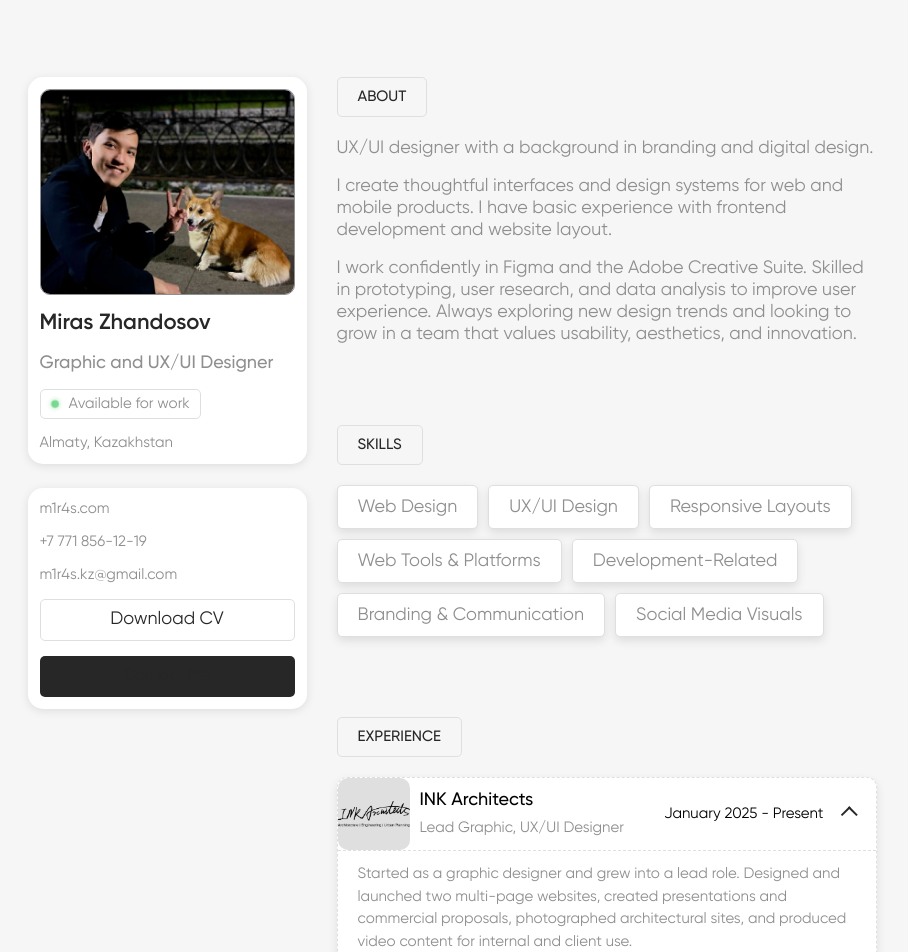
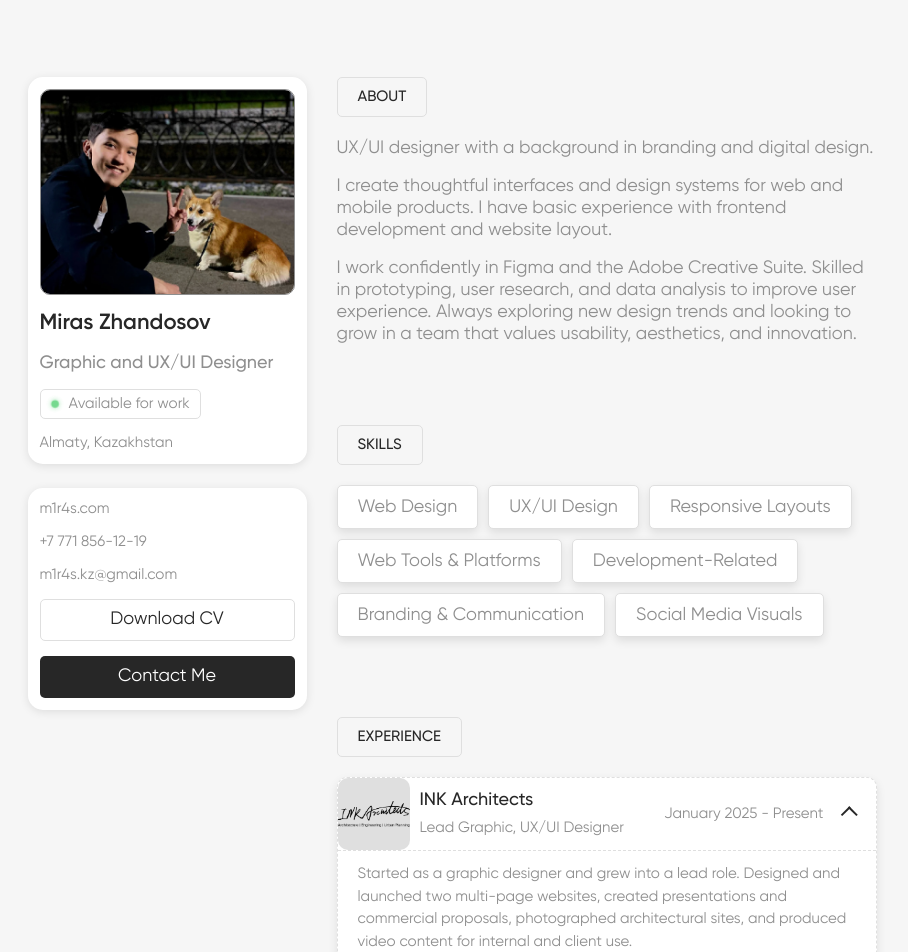
Before and after one commit to m1r4ss/my-portfolio, a Next.js app: page / in a window 1280 px wide. Shown: the top 952 px of the page, without its empty margins (188-1096 px from the left). Built offline with nearby package versions, Linux system fonts and the light colour scheme; no server answers.

Commit message:
Codex fixed all bugs)

```diff
--- a/src/app/globals.css
+++ b/src/app/globals.css
@@ -59,14 +59,23 @@ a {
   text-decoration: none;
 }
 
-a[x-apple-data-detectors],
-a[href^="tel"],
-a[href^="mailto"],
-a[href^="sms"] {
+a[x-apple-data-detectors]:not([data-button="primary"]):not([data-link-card="true"]),
+a[href^="tel"]:not([data-button="primary"]):not([data-link-card="true"]),
+a[href^="mailto"]:not([data-button="primary"]):not([data-link-card="true"]),
+a[href^="sms"]:not([data-button="primary"]):not([data-link-card="true"]) {
   color: inherit !important;
   -webkit-text-fill-color: inherit !important;
   text-decoration: none !important;
   font: inherit !important;
+}
+
+[data-button="primary"],
+[data-button="primary"]:link,
+[data-button="primary"]:visited,
+[data-button="primary"]:hover,
+[data-button="primary"]:active {
+  color: #ffffff !important;
+  -webkit-text-fill-color: #ffffff !important;
 }
 
 /* iOS Safari can still inject blue auto-links into text nodes. Force inheritance. */
@@ -78,11 +87,11 @@ a[href^="sms"] {
   font: inherit !important;
 }
 
-.contactLine a,
-.contactLine a:link,
-.contactLine a:visited,
-.contactLine a:hover,
-.contactLine a:active {
+[data-contact="muted"] a,
+[data-contact="muted"] a:link,
+[data-contact="muted"] a:visited,
+[data-contact="muted"] a:hover,
+[data-contact="muted"] a:active {
   color: #8f8f8f !important;
   text-decoration: none !important;
   -webkit-text-fill-color: #8f8f8f !important;
@@ -90,4 +99,5 @@ a[href^="sms"] {
 
 button {
   font-family: inherit;
+  color: inherit;
 }
--- a/src/app/page.module.css
+++ b/src/app/page.module.css
@@ -220,6 +220,10 @@
   padding: 0;
   cursor: pointer;
   text-align: left;
+  appearance: none;
+  -webkit-appearance: none;
+  font: inherit;
+  color: #272727;
 }
 
 .listLeft {
@@ -274,12 +278,15 @@
   font-size: 18px;
   font-weight: 500;
   line-height: 1;
+  color: #272727;
+  -webkit-text-fill-color: #272727;
 }
 
 .listSubtitle {
   font-size: 15px;
   color: #8f8f8f;
   line-height: 1.2;
+  -webkit-text-fill-color: #8f8f8f;
 }
 
 .listRight,
@@ -289,11 +296,14 @@
   gap: 20px;
   padding-right: 20px;
   font-size: 15px;
+  color: #272727;
+  -webkit-text-fill-color: #272727;
 }
 
 .listRightMuted {
   color: #8f8f8f;
   gap: 10px;
+  -webkit-text-fill-color: #8f8f8f;
 }
 
 .chevron {
@@ -317,8 +327,23 @@
   padding: 0 20px;
   font-size: 15px;
   color: #8f8f8f;
+  -webkit-text-fill-color: #8f8f8f;
   line-height: 1.5;
   transition: max-height 0.25s ease, padding 0.25s ease;
+}
+
+.listRight,
+.listRightMuted,
+.experienceDetails {
+  color: #8f8f8f !important;
+  -webkit-text-fill-color: #8f8f8f !important;
+}
+
+.experienceDetails a,
+.listItem a {
+  color: inherit !important;
+  -webkit-text-fill-color: inherit !important;
+  text-decoration: none !important;
 }
 
 .experienceOpen {
--- a/src/app/page.tsx
+++ b/src/app/page.tsx
@@ -1,6 +1,6 @@
 "use client";
 
-import { useState } from "react";
+import { useEffect, useState } from "react";
 import styles from "./page.module.css";
 
 const images = {
@@ -191,6 +191,54 @@ export default function Home() {
   const [openIndex, setOpenIndex] = useState<number | null>(0);
   const [openEducationIndex, setOpenEducationIndex] = useState<number | null>(0);
 
+  // #region agent log
+  useEffect(() => {
+    if (typeof window === "undefined") return;
+    fetch("http://127.0.0.1:7242/ingest/f0ad6209-1c61-408a-8570-33cfd176d91a", {
+      method: "POST",
+      headers: {
+        "Content-Type": "application/json",
+        "X-Debug-Session-Id": "3627a8",
+      },
+      body: JSON.stringify({
+        sessionId: "3627a8",
+        runId: "initial",
+        hypothesisId: "H1",
+        location: "src/app/page.tsx:Home/useEffect",
+        message: "Home mounted on client",
+        data: {
+          userAgent: window.navigator.userAgent,
+          width: window.innerWidth,
+        },
+        timestamp: Date.now(),
+      }),
+    }).catch(() => {});
+  }, []);
+
+  useEffect(() => {
+    if (typeof window === "undefined") return;
+    fetch("http://127.0.0.1:7242/ingest/f0ad6209-1c61-408a-8570-33cfd176d91a", {
+      method: "POST",
+      headers: {
+        "Content-Type": "application/json",
+        "X-Debug-Session-Id": "3627a8",
+      },
+      body: JSON.stringify({
+        sessionId: "3627a8",
+        runId: "initial",
+        hypothesisId: "H2",
+        location: "src/app/page.tsx:Home/useEffect-openIndex",
+        message: "Accordion state changed",
+        data: {
+          openIndex,
+          openEducationIndex,
+        },
+        timestamp: Date.now(),
+      }),
+    }).catch(() => {});
+  }, [openIndex, openEducationIndex]);
+  // #endregion
+
   return (
     <div className={styles.page}>
       <main className={styles.layout}>
@@ -209,9 +257,15 @@ export default function Home() {
           </div>
 
           <div className={`${styles.card} ${styles.stickyCardSecondary}`}>
-            <div className={styles.contactLine}>m1r4s.com</div>
-            <div className={styles.contactLine}>+7 771 856-12-19</div>
-            <div className={styles.contactLine}>m1r4s.kz@gmail.com</div>
+            <div className={styles.contactLine} data-contact="muted">
+              m1r4s.com
+            </div>
+            <div className={styles.contactLine} data-contact="muted">
+              +7 771 856-12-19
+            </div>
+            <div className={styles.contactLine} data-contact="muted">
+              m1r4s.kz@gmail.com
+            </div>
             <a
               className={styles.outlineButton}
               href="https://drive.google.com/file/d/1VnFIUHdrcoHWMejhIYIb_ZQiygnWpKGB/view?usp=sharing"
@@ -222,6 +276,7 @@ export default function Home() {
             </a>
             <a
               className={styles.primaryButton}
+              data-button="primary"
               href="mailto:m1r4s.kz@gmail.com"
             >
               Contact Me
@@ -475,6 +530,7 @@ export default function Home() {
                 <a
                   key={link.label}
                   className={`${styles.linkCard} ${styles[link.width]}`}
+                  data-link-card="true"
                   href={link.href}
                   target="_blank"
                   rel="noopener noreferrer"
```
Also changed, not shown: 1 other file (tests, documents, lock files or other folders).
